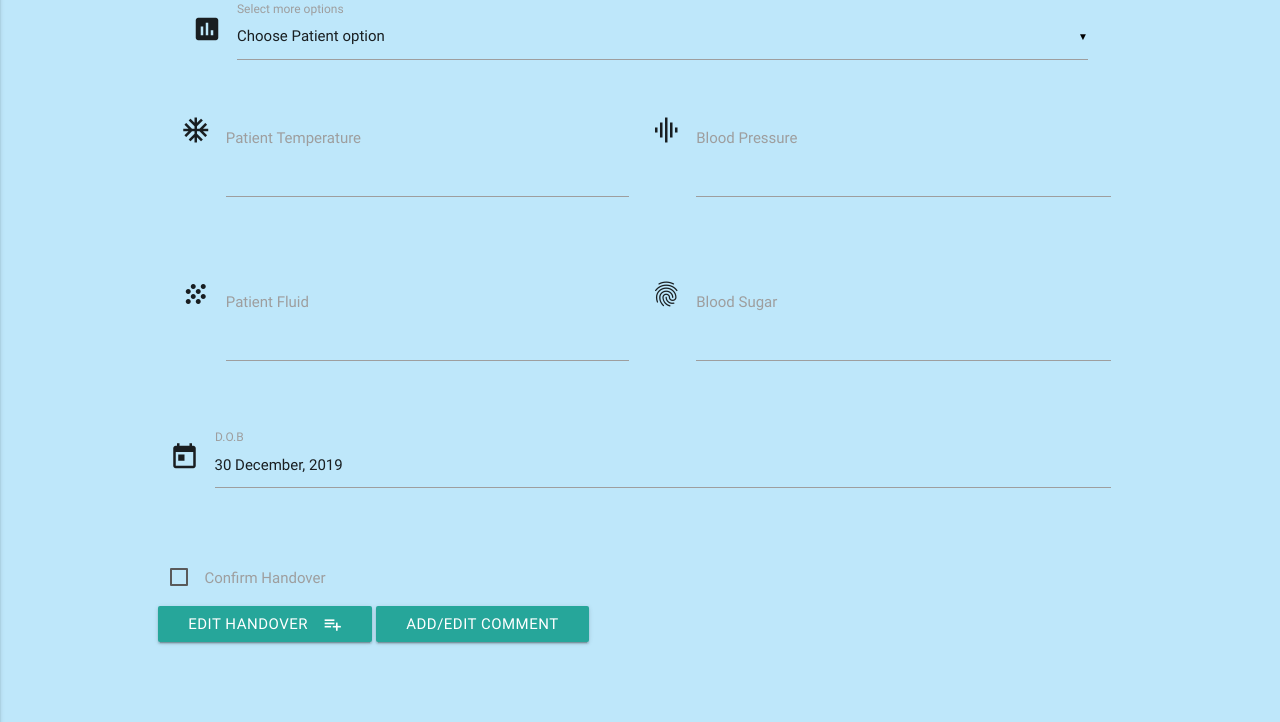
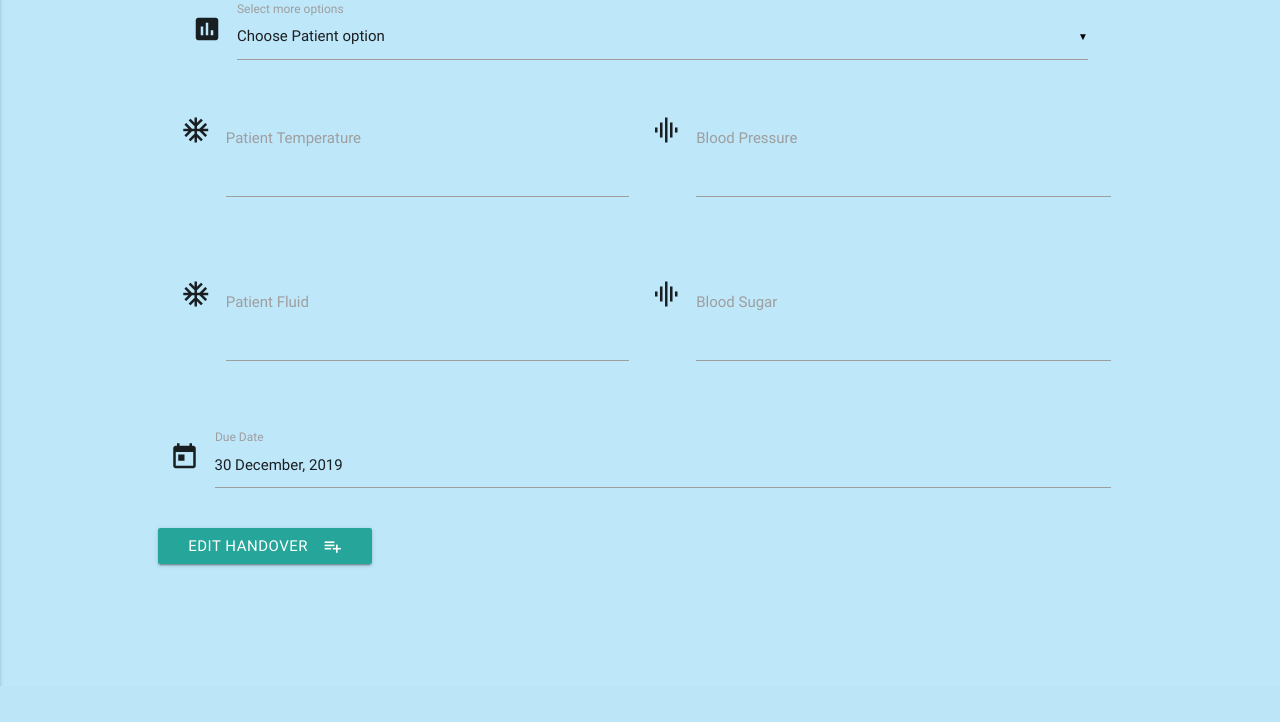
Before and after one commit to jamaral14/data-centric-development-milestone-project-handover, a Flask app: template templates/edithandover.html in a window 1280 px wide. Shown: the part 114-836 px from the top of the page. After the commit the page ends 800 px from the top, so only its background shows below. Run offline with Flask 2, Linux system fonts and the light colour scheme; the template is opened without the code that fills it, so the values that code supplies are empty; some libraries are stand-ins or nearby versions.

Commit message:
no changes

```diff
--- a/templates/edithandover.html
+++ b/templates/edithandover.html
@@ -3,7 +3,7 @@
 <h5>Edit Handover</h5>
 
 <div class="row">
-    <form  action="{{ url_for('update_handover', handover_id=handover._id) }}" method="POST" class="col s12">
+	<form action="{{ url_for('update_handover', handover_id=handover._id) }}" method="POST" class="col s12">
 		<div class="row">
 			<div class="input-field col s12">
 				<i class="material-icons prefix">poll</i>
@@ -21,6 +21,8 @@
 				<label>Select more options</label>
 			</div>
 		</div>
+
+
 <div class="row">
 	<form class="col s12">
 		<div class="row">
@@ -39,63 +41,39 @@
 			</div>
 	</form>
 </div>
+
 <div class="row">
 	<form class="col s12">
 		<div class="row">
 			<div class="input-field col s6">
-                <i class="material-icons prefix">grain</i>
+				<i class="material-icons prefix">ac_unit</i>
 				<textarea name="patient_fluids" id="patient_fluids" class="materialize-textarea">{{handover.patient_fluids}}</textarea>
-                <label for="icon_telephone">Patient Fluid</label>
+				<label for="icon_prefix">Patient Fluid</label>
 			</div>
 
 			<div class="row">
 				<div class="input-field col s6">
-          <i class="material-icons prefix">fingerprint</i>
+					<i class="material-icons prefix">graphic_eq</i>
 					<textarea name="diabetes" id="diabetes" class="materialize-textarea">{{handover.diabetes}}</textarea>
-          <label for="icon_prefix">Blood Sugar</label>
+					<label for="icon_telephone">Blood Sugar</label>
 				</div>
 			</div>
 	</form>
 </div>
+
 <div class="row">
-                <div id= "matfix">
 	<div class="input-field col s12">
 		<i class="material-icons prefix">today</i>
 		<input id="dob" name="dob" type="text" class="datepicker">
-                <label for="icon_prefix">D.O.B</label>
+		<label for="icon_prefix">Due Date</label>
 	</div>
 </div>
-        </div>
-        <br>
-
-
-    <p>
-      <input type="checkbox" id="test5" />
-      <label for="test5">Confirm Handover</label>
-    </p>
-    <p>
 
 <div class="row">
 	<button class="btn waves-effect waves-light" type="submit" name="action">Edit Handover
                 <i class="material-icons right">playlist_add</i>
             </button>
-               <!-- Modal Trigger -->
-  <a class="waves-effect waves-light btn modal-trigger" href="#modal1">Add/Edit Comment</a>
-
-
-
-  <!-- Modal Structure -->
-  <div id="modal1" class="modal">
-    <div class="modal-content">
-      <h4>Patient Comment</h4>
-      <p>A bunch of text</p>
 </div>
-    <div class="modal-footer">
-      <a href="#!" class="modal-action modal-close waves-effect waves-green btn-flat">Close</a>
-    </div>
-  </div>
-        </div>
-
 	</form>
 </div>
 
```
Also changed, not shown: templates/addhandover.html (+1 -21 lines). Lines whose indentation alone changed are shown as unchanged.
